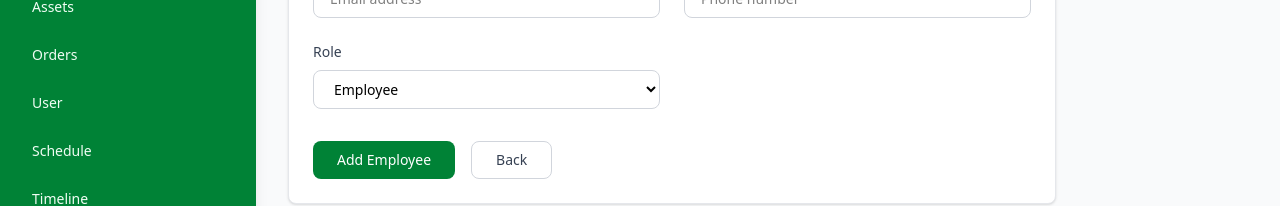
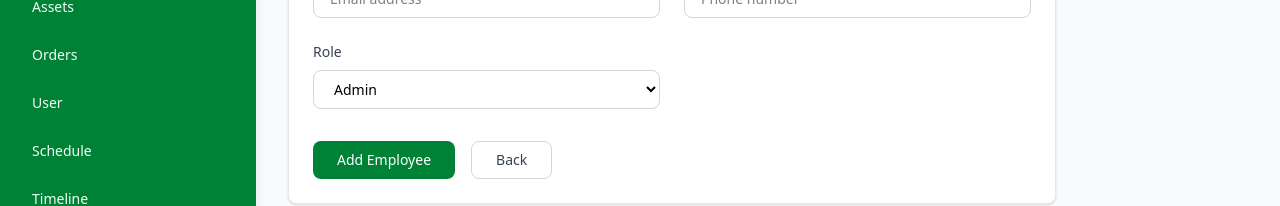
Before and after one commit to usmanabdullahbn/Task-Track-Admin-Panel, a React (Vite) app: page /employees/new in a window 1280 px wide. Shown: the part 255-461 px from the top of the page. Built offline with nearby package versions, Linux system fonts and the light colour scheme; sample sign-in values are in the browser's storage.

Commit message:
fixing UI Dashbord Stats

```diff
--- a/src/employees/edit-employees.jsx
+++ b/src/employees/edit-employees.jsx
@@ -201,7 +201,7 @@ const EditEmployeePage = () => {
                 <option value="manager">Manager</option>
                 <option value="supervisor">Supervisor</option>
                 <option value="technician">Technician</option>
-                <option value="employee">Employee</option>
+                {/* <option value="employee">Employee</option> */}
               </select>
             </div>
 
--- a/src/employees/new-employees.jsx
+++ b/src/employees/new-employees.jsx
@@ -136,7 +136,7 @@ const NewEmployeePage = () => {
                   <option value="manager">Manager</option>
                   <option value="supervisor">Supervisor</option>
                   <option value="technician">Technician</option>
-                  <option value="employee">Employee</option>
+                  {/* <option value="employee">Employee</option> */}
                 </select>
               </div>
             </div>
```
